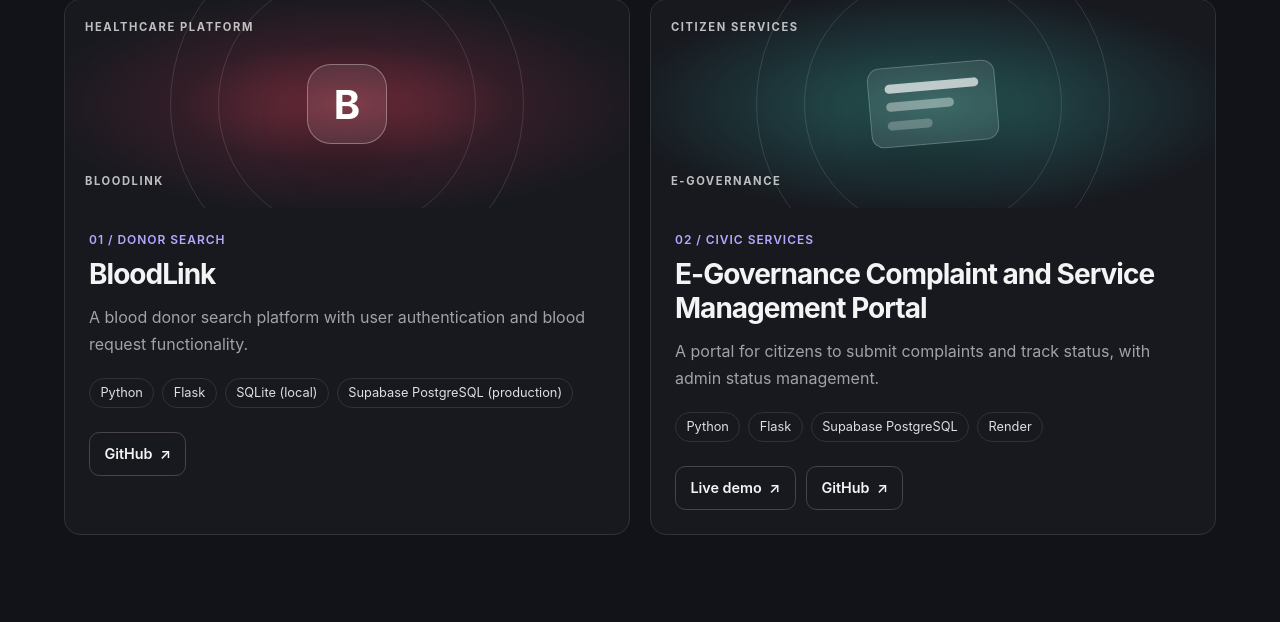
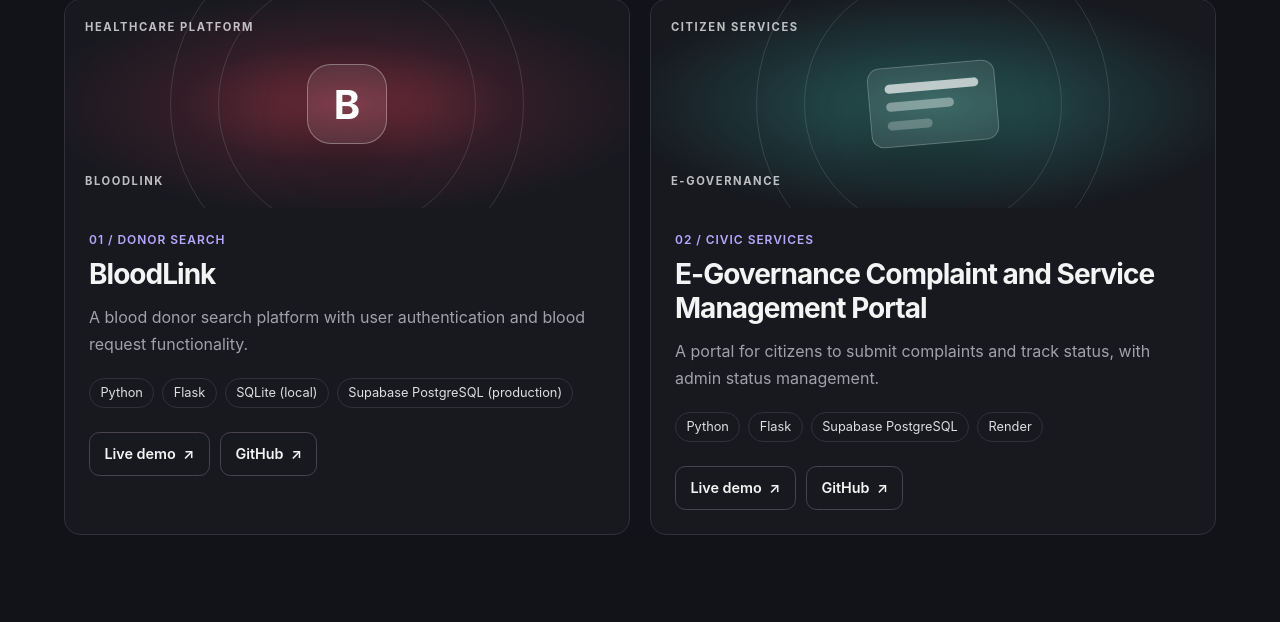
Before and after one commit to shivnandan-kumar/shivnandan-portfolio, a Flask app: page / in a window 1280 px wide. Shown: the part 942-1564 px from the top of the page. Run offline with Flask 3, Linux system fonts and the light colour scheme.

Commit message:
feat: add BloodLink live demo link

```diff
--- a/templates/index.html
+++ b/templates/index.html
@@ -91,6 +91,9 @@
                 <li>Supabase PostgreSQL (production)</li>
               </ul>
               <div class="project-links">
+                <a class="project-link" href="https://bloodlink-flask.onrender.com/" target="_blank" rel="noopener noreferrer">
+                  Live demo <span aria-hidden="true">↗</span>
+                </a>
                 <a class="project-link" href="https://github.com/shivnandan-kumar/bloodlink-flask" target="_blank" rel="noopener noreferrer">
                   GitHub <span aria-hidden="true">↗</span>
                 </a>
```
Also changed, not shown: tests/test_routes.py (+1 -0 lines), README.md.
